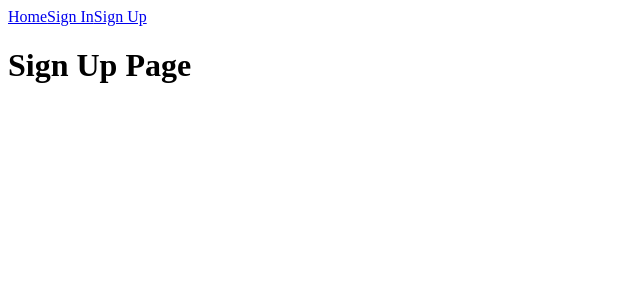
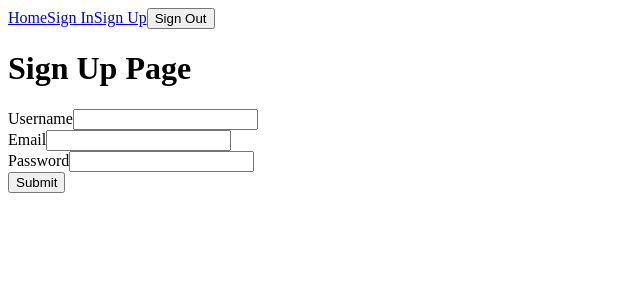
Before and after one commit to mustaphaboudouch/chess-game, a Vue app in the folder client/: page /sign-up in a window 1280 px wide. Shown: the top 300 px of the page, without its empty margins (0-640 px from the left). Built offline with nearby package versions, Linux system fonts and the light colour scheme; no server answers.

Commit message:
feat: implement simple pinia auth

```diff
--- a/client/package.json
+++ b/client/package.json
@@ -11,6 +11,7 @@
     "format": "prettier --write src/"
   },
   "dependencies": {
+    "axios": "^1.4.0",
     "pinia": "^2.1.3",
     "vue": "^3.3.4",
     "vue-router": "^4.2.2"
--- a/client/src/App.vue
+++ b/client/src/App.vue
@@ -1,5 +1,12 @@
 <script setup>
+import { onMounted } from "vue";
 import { RouterLink, RouterView } from "vue-router";
+import { useAuthStore } from "./stores/auth";
+
+onMounted(async function () {
+  const auth = useAuthStore();
+  await auth.setUser();
+});
 </script>
 
 <template>
@@ -7,6 +14,7 @@ import { RouterLink, RouterView } from "vue-router";
     <RouterLink to="/">Home</RouterLink>
     <RouterLink to="/sign-in">Sign In</RouterLink>
     <RouterLink to="/sign-up">Sign Up</RouterLink>
+    <button @click="auth.signOut">Sign Out</button>
   </nav>
   <main>
     <RouterView />
--- /dev/null
+++ b/client/src/stores/auth.js
@@ -0,0 +1,61 @@
+import axios from "axios";
+import { defineStore } from "pinia";
+import router from "../router";
+
+export const useAuthStore = defineStore({
+  id: "auth",
+  state: () => ({
+    user: null
+  }),
+  getters: {
+    getUser: (state) => state.user
+  },
+  actions: {
+    async setUser() {
+      try {
+        const response = await axios.get("http://localhost:3001/me", {
+          withCredentials: true
+        });
+        this.user = response.data;
+      } catch (error) {
+        console.error(error);
+        this.user = null;
+      }
+    },
+    async signUp({ username, email, password }) {
+      try {
+        await axios.post(
+          "http://localhost:3001/sign-up",
+          { username, email, password },
+          { withCredentials: true }
+        );
+        router.push("/");
+      } catch (error) {
+        console.error(error);
+      }
+    },
+    async signIn({ email, password }) {
+      try {
+        await axios.post(
+          "http://localhost:3001/sign-in",
+          { email, password },
+          { withCredentials: true }
+        );
+        router.push("/");
+      } catch (error) {
+        console.error(error);
+      }
+    },
+    async signOut() {
+      try {
+        await axios.post("http://localhost:3001/sign-out", {
+          withCredentials: true
+        });
+        this.user = null;
+        router.push("/sign-in");
+      } catch (error) {
+        console.error(error);
+      }
+    }
+  }
+});
--- a/client/src/views/HomeView.vue
+++ b/client/src/views/HomeView.vue
@@ -1,3 +1,12 @@
+<script setup>
+import { storeToRefs } from "pinia";
+import { useAuthStore } from "../stores/auth";
+
+const auth = useAuthStore();
+const { user } = storeToRefs(auth);
+</script>
+
 <template>
   <h1>Home Page</h1>
+  <p>Logged as : {{ user?.username }}</p>
 </template>
--- a/client/src/views/SignInView.vue
+++ b/client/src/views/SignInView.vue
@@ -1,3 +1,25 @@
+<script setup>
+import { reactive } from "vue";
+
+const values = reactive({ email: "", password: "" });
+
+function handleSubmit() {
+  console.log("VALUES :::", values);
+}
+</script>
+
 <template>
   <h1>Sign In Page</h1>
+
+  <form @submit.prevent="handleSubmit">
+    <div>
+      <label for="email">Email</label>
+      <input v-model="values.email" type="email" id="email" />
+    </div>
+    <div>
+      <label for="password">Password</label>
+      <input v-model="values.password" type="password" id="password" />
+    </div>
+    <button type="submit">Submit</button>
+  </form>
 </template>
--- a/client/src/views/SignUpView.vue
+++ b/client/src/views/SignUpView.vue
@@ -1,3 +1,32 @@
+<script setup>
+import { reactive } from "vue";
+import { useAuthStore } from "../stores/auth";
+
+const values = reactive({ username: "", email: "", password: "" });
+
+async function handleSubmit() {
+  const auth = useAuthStore();
+  await auth.signUp(values);
+  console.log("VALUES :::", values);
+}
+</script>
+
 <template>
   <h1>Sign Up Page</h1>
+
+  <form @submit.prevent="handleSubmit">
+    <div>
+      <label for="username">Username</label>
+      <input v-model="values.username" id="username" type="text" />
+    </div>
+    <div>
+      <label for="email">Email</label>
+      <input v-model="values.email" type="email" id="email" />
+    </div>
+    <div>
+      <label for="password">Password</label>
+      <input v-model="values.password" type="password" id="password" />
+    </div>
+    <button type="submit">Submit</button>
+  </form>
 </template>
```
Also changed, not shown: 1 other file (tests, documents, lock files or other folders).
